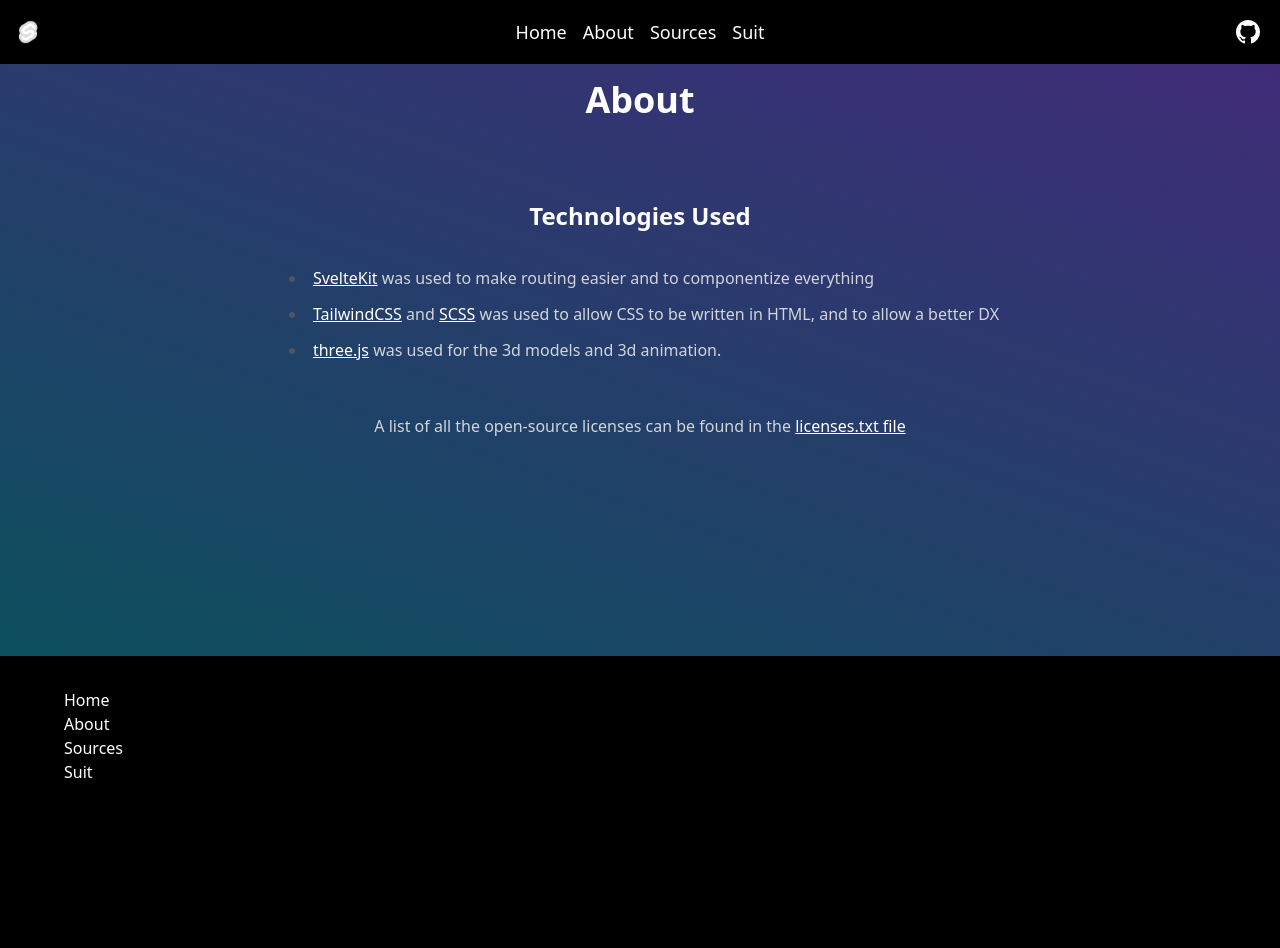
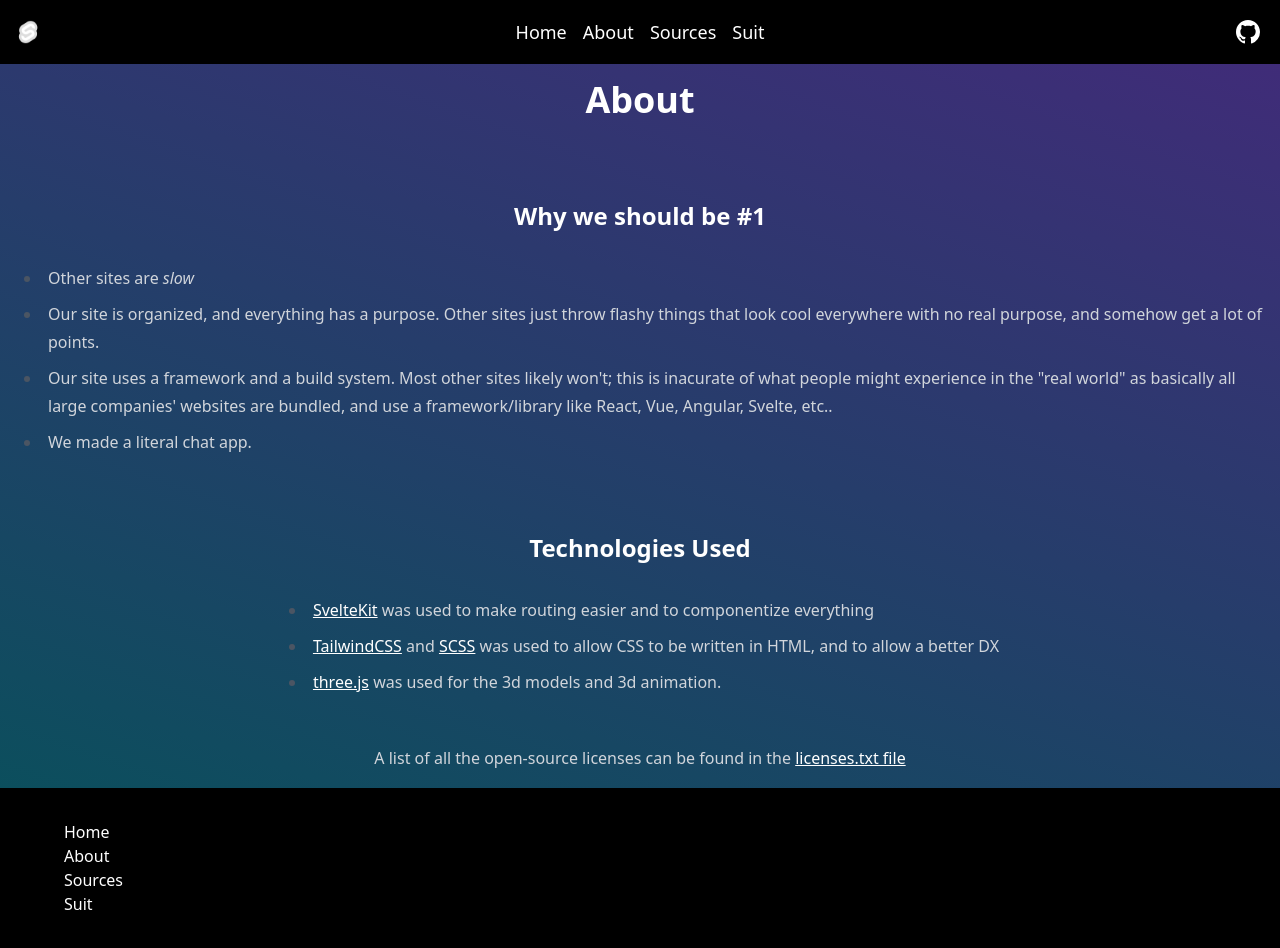
Before and after one commit to HarryAllen1/webmaster, a SvelteKit app: page /about in a window 1280 px wide. Before the commit the page ends 816 px from the top, so only its background shows below. Built offline with nearby package versions, Linux system fonts and the light colour scheme.

Commit message:
boost our ego

```diff
--- a/src/routes/about/+page.svelte
+++ b/src/routes/about/+page.svelte
@@ -6,23 +6,41 @@
 
 <h1>About</h1>
 
+<h2>Why we should be #1</h2>
+<ul>
+  <li>Other sites are <i>slow</i></li>
+  <li>
+    Our site is organized, and everything has a purpose. Other sites just throw
+    flashy things that look cool everywhere with no real purpose, and somehow
+    get a lot of points.
+  </li>
+  <li>
+    Our site uses a framework and a build system. Most other sites likely won't;
+    this is inacurate of what people might experience in the "real world" as
+    basically all large companies' websites are bundled, and use a
+    framework/library like React, Vue, Angular, Svelte, etc..
+  </li>
+  <li>We made a literal chat app.</li>
+</ul>
+
 <h2>Technologies Used</h2>
 <ul>
   <li>
-		<a href="https://kit.svelte.dev/">SvelteKit</a> was used to make routing easier and to componentize
-		everything
+    <a href="https://kit.svelte.dev/">SvelteKit</a> was used to make routing
+    easier and to componentize everything
   </li>
   <li>
-		<a href="https://tailwindcss.com/">TailwindCSS</a> and <a href="https://sass-lang.com">SCSS</a> was
-		used to allow CSS to be written in HTML, and to allow a better DX
+    <a href="https://tailwindcss.com/">TailwindCSS</a> and
+    <a href="https://sass-lang.com">SCSS</a> was used to allow CSS to be written
+    in HTML, and to allow a better DX
   </li>
   <li>
-		<a href="https://threejs.org/">three.js</a> was used for the 3d models and 3d animation.
+    <a href="https://threejs.org/">three.js</a> was used for the 3d models and
+    3d animation.
   </li>
 </ul>
 
 <p>
-	A list of all the open-source licenses can be found in the <a href="/licenses.txt">
-		licenses.txt file
-	</a>
+  A list of all the open-source licenses can be found in the
+  <a href="/licenses.txt"> licenses.txt file </a>
 </p>
```
Lines whose indentation alone changed are shown as unchanged.
